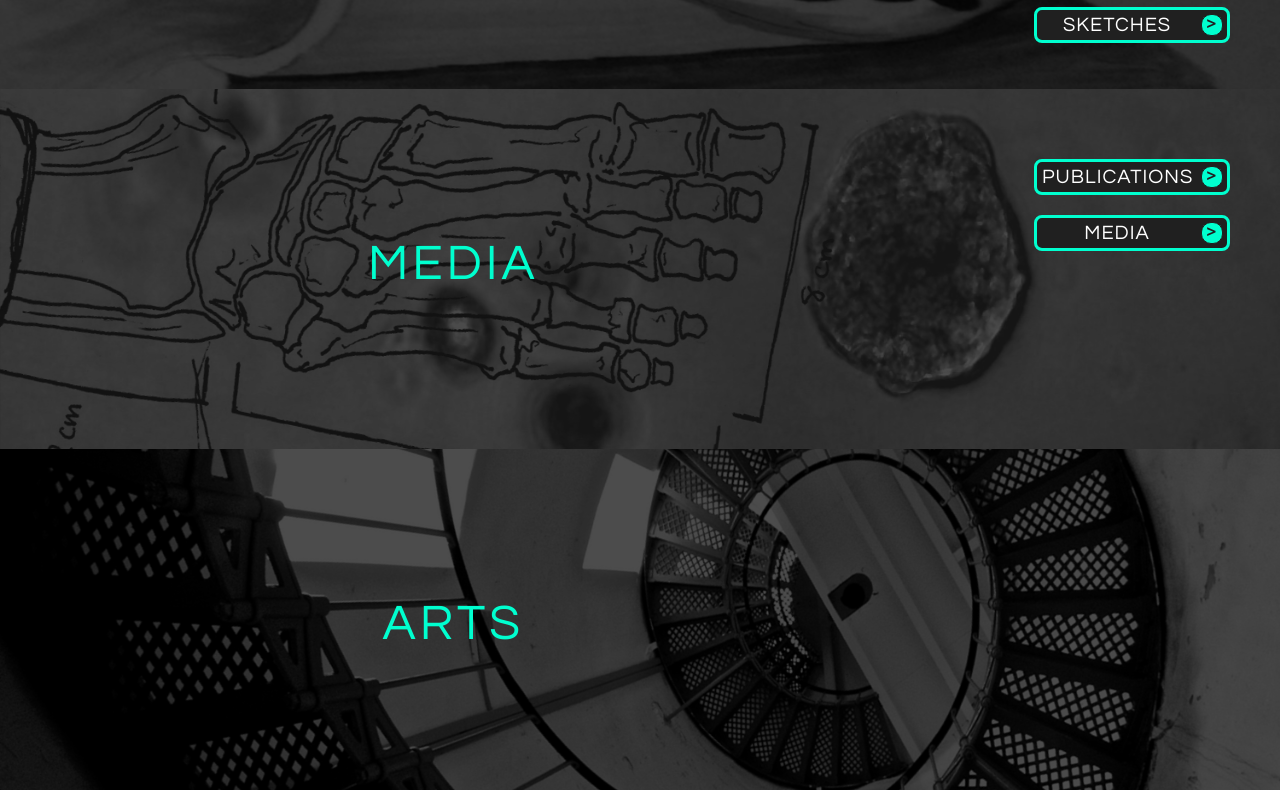
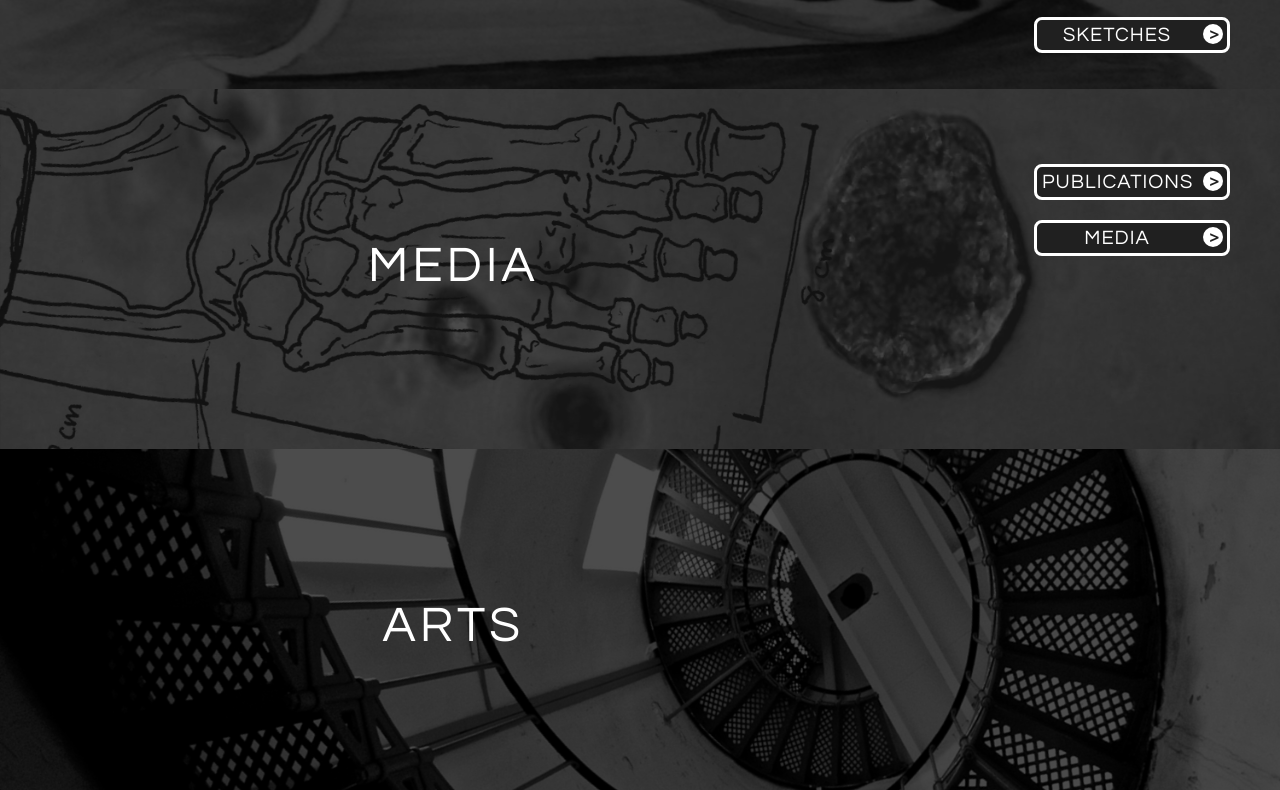
Before and after one commit to jordanshapiro/jordanshapiro.github.io, a plain HTML site: page portfolio_update.html in a window 1280 px wide. Shown: the part 808-1598 px from the top of the page. Drawn offline with Linux system fonts and the light colour scheme.

Commit message:
Updated the portfolio_update page to match new b/w style.

```diff
--- a/personal_style.css
+++ b/personal_style.css
@@ -161,8 +161,6 @@ p.gform {
 .port_block {
 	height: 360px;
 	max-width: 100%;
-	/*border: 1px white solid;
-	background-color: black;*/
 }
 
 .port_block_tint{
@@ -174,7 +172,7 @@ p.gform {
 	background-color: rgba(0, 0, 0, .7);
 }
 
-.port_block img{
+.port_block img {
 	max-width: 100%;
 	height: 360px;
 	clear: bottom;
@@ -183,18 +181,17 @@ p.gform {
 }
 
 
-.port_block > p{
+.port_block > p {
 	position: relative;
 	z-index: 2;
 	top: 155px;
 	max-width: 50%;
 
 	font-size: 50px;
-	color: #00FFCF;
+	color: white;
 	letter-spacing: 4px;
-	line-height: 40px;
+	line-height: 45px;
 
-/*	border: 1px solid black;*/
 }
 
 .port_menu {
@@ -214,7 +211,7 @@ p.gform {
 
 	background-color: #202020;
 	border-radius: 8px;
-	border: 3px solid #00FFCF;
+	border: 3px solid white;
 
 	-webkit-transition-duration: .75s;
 	transition-duration: .75s;
@@ -222,7 +219,7 @@ p.gform {
 }
 
 .port_menu a > div:hover {
-	background-color: #00FFCF;
+	background-color: #808080;
 }
 
 .port_menu a > div > p {
@@ -248,13 +245,13 @@ p.gform {
 	padding: 0px;
 	margin: 4px 4px 0px 0px;
 
-	background-color: #00FFCF;
-	border: 1pt solid #202020;
+	background-color: white;
+	/*border: 1pt solid #202020;*/
 }
 
 .port_arrow > p {
 	width: 10px;
-	padding: 0px 0px 0px 4px;
+	padding: 2px 0px 0px 6px;
 	margin: 0px;
 
 	line-height: 17px;
--- a/personal_style_mobile.css
+++ b/personal_style_mobile.css
@@ -149,8 +149,6 @@ p.gform {
 .port_block {
 	height: 360px;
 	max-width: 100%;
-	/*border: 1px white solid;
-	background-color: black;*/
 }
 
 .port_block_tint{
@@ -162,7 +160,7 @@ p.gform {
 	background-color: rgba(0, 0, 0, .7);
 }
 
-.port_block img{
+.port_block img {
 	max-width: 100%;
 	height: 360px;
 	clear: bottom;
@@ -171,18 +169,17 @@ p.gform {
 }
 
 
-.port_block > p{
+.port_block > p {
 	position: relative;
 	z-index: 2;
 	top: 155px;
 	max-width: 50%;
 
 	font-size: 50px;
-	color: #00FFCF;
+	color: white;
 	letter-spacing: 4px;
-	line-height: 40px;
+	line-height: 45px;
 
-/*	border: 1px solid black;*/
 }
 
 .port_menu {
@@ -202,7 +199,7 @@ p.gform {
 
 	background-color: #202020;
 	border-radius: 8px;
-	border: 3px solid #00FFCF;
+	border: 3px solid white;
 
 	-webkit-transition-duration: .75s;
 	transition-duration: .75s;
@@ -210,7 +207,7 @@ p.gform {
 }
 
 .port_menu a > div:hover {
-	background-color: #00FFCF;
+	background-color: #808080;
 }
 
 .port_menu a > div > p {
@@ -236,13 +233,13 @@ p.gform {
 	padding: 0px;
 	margin: 4px 4px 0px 0px;
 
-	background-color: #00FFCF;
-	border: 1pt solid #202020;
+	background-color: white;
+	/*border: 1pt solid #202020;*/
 }
 
 .port_arrow > p {
 	width: 10px;
-	padding: 0px 0px 0px 4px;
+	padding: 2px 0px 0px 6px;
 	margin: 0px;
 
 	line-height: 17px;
```
